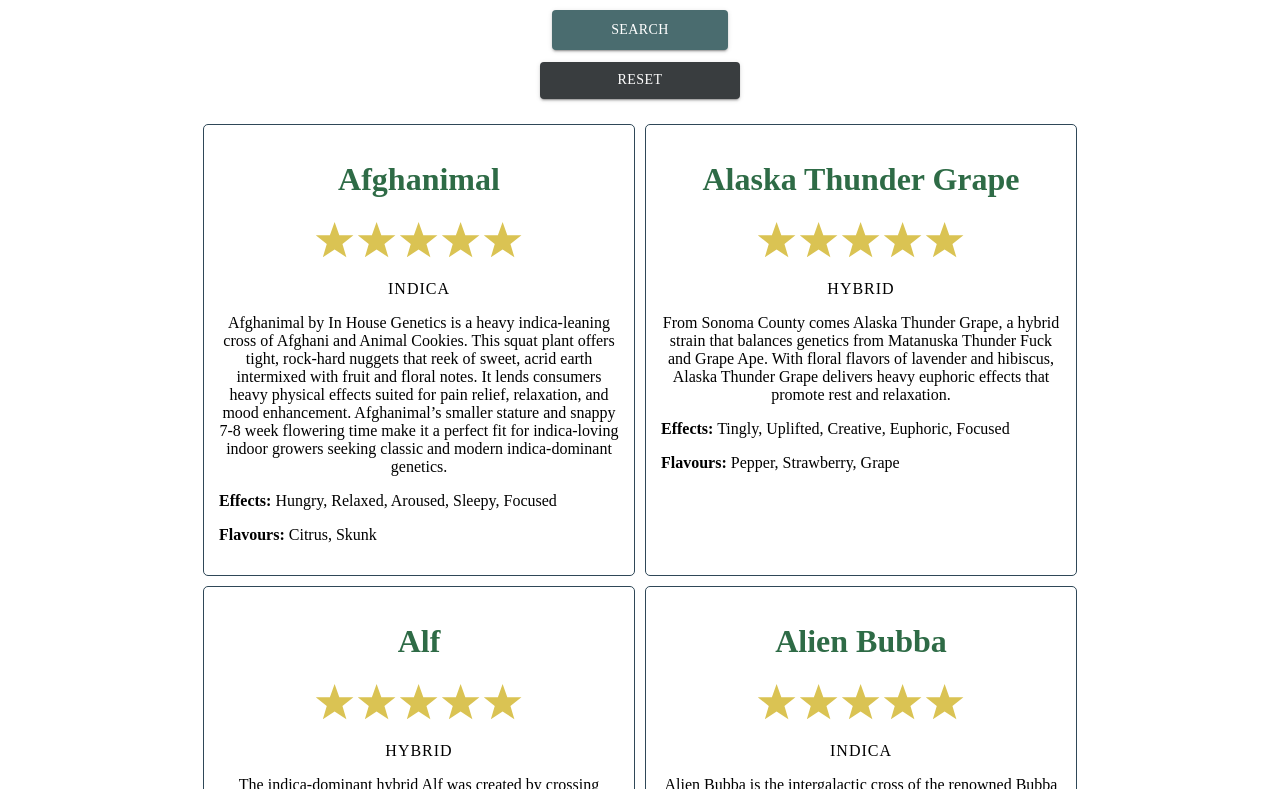
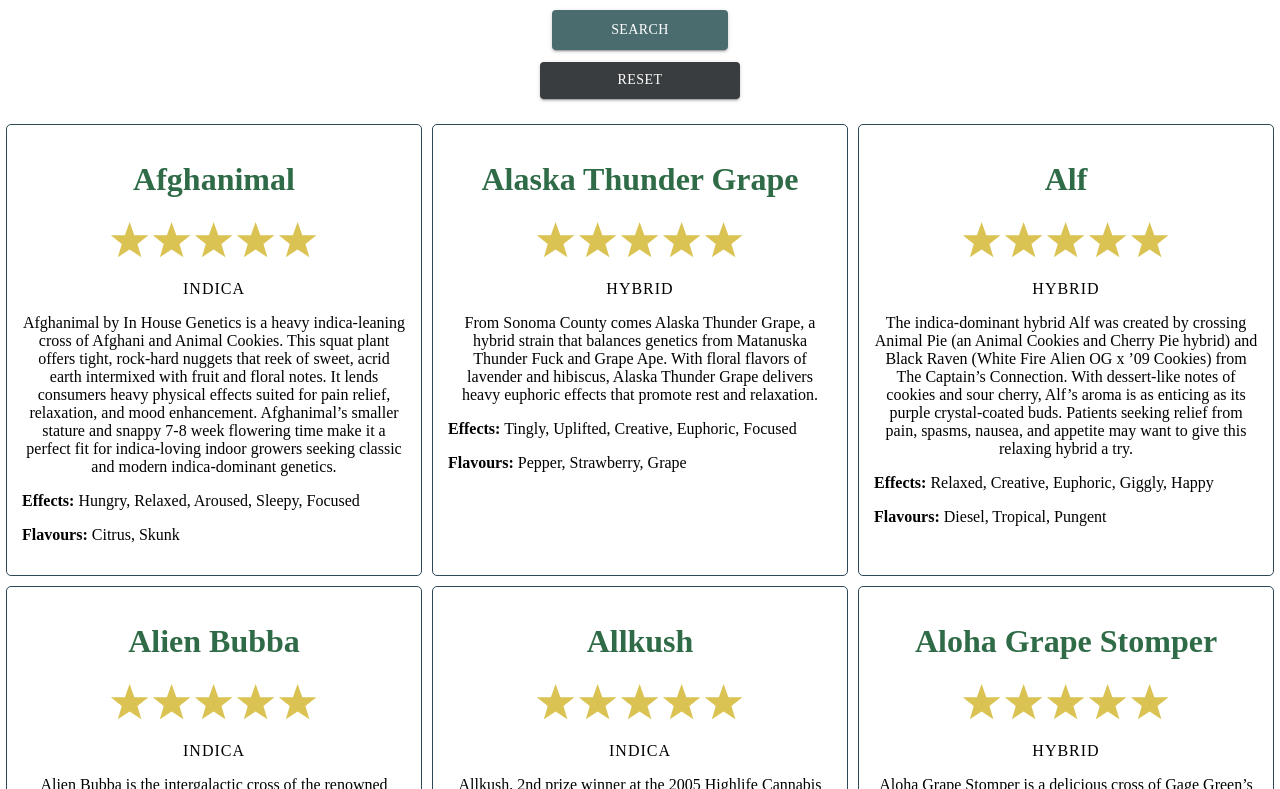
Before and after one commit to OneCodeMan/tangela-merkel, a React (Create React App) app: page / in a window 1280 px wide. Shown: the part 471-1260 px from the top of the page. Built offline with nearby package versions, Linux system fonts and the light colour scheme.

Commit message:
fixed width of strain object

```diff
--- a/src/components/Strain/Strain.js
+++ b/src/components/Strain/Strain.js
@@ -17,7 +17,7 @@
         fontFamily: 'Avenir Next',
         borderWidth: '0.5px',
         borderColor: '#2F4858',
-        minWidth: '400px'
+        minWidth: '370px'
     },
 
     name: {
```
